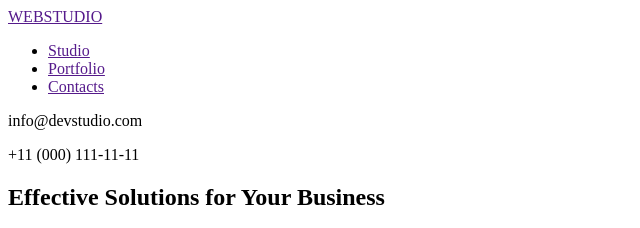
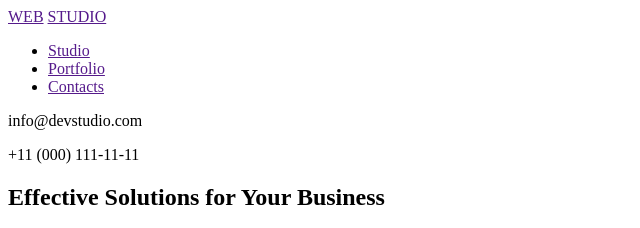
Before and after one commit to Vitaliy-Obukh/goit-markup-hw-01, a plain HTML site: page index.html in a window 1280 px wide. Shown: the top 228 px of the page, 0-640 px from the left. Drawn offline with Linux system fonts and the light colour scheme.

Commit message:
logo twoo

```diff
--- a/index.html
+++ b/index.html
@@ -10,7 +10,8 @@
     <!--Шапка сайта-->
     <header>
         <section>
-<a href="">WEBSTUDIO</a>
+<a href="">WEB</a>
+<a href="">STUDIO</a>
 <nav>
     <ul>
         <li><a href="">Studio</a></li>
```
